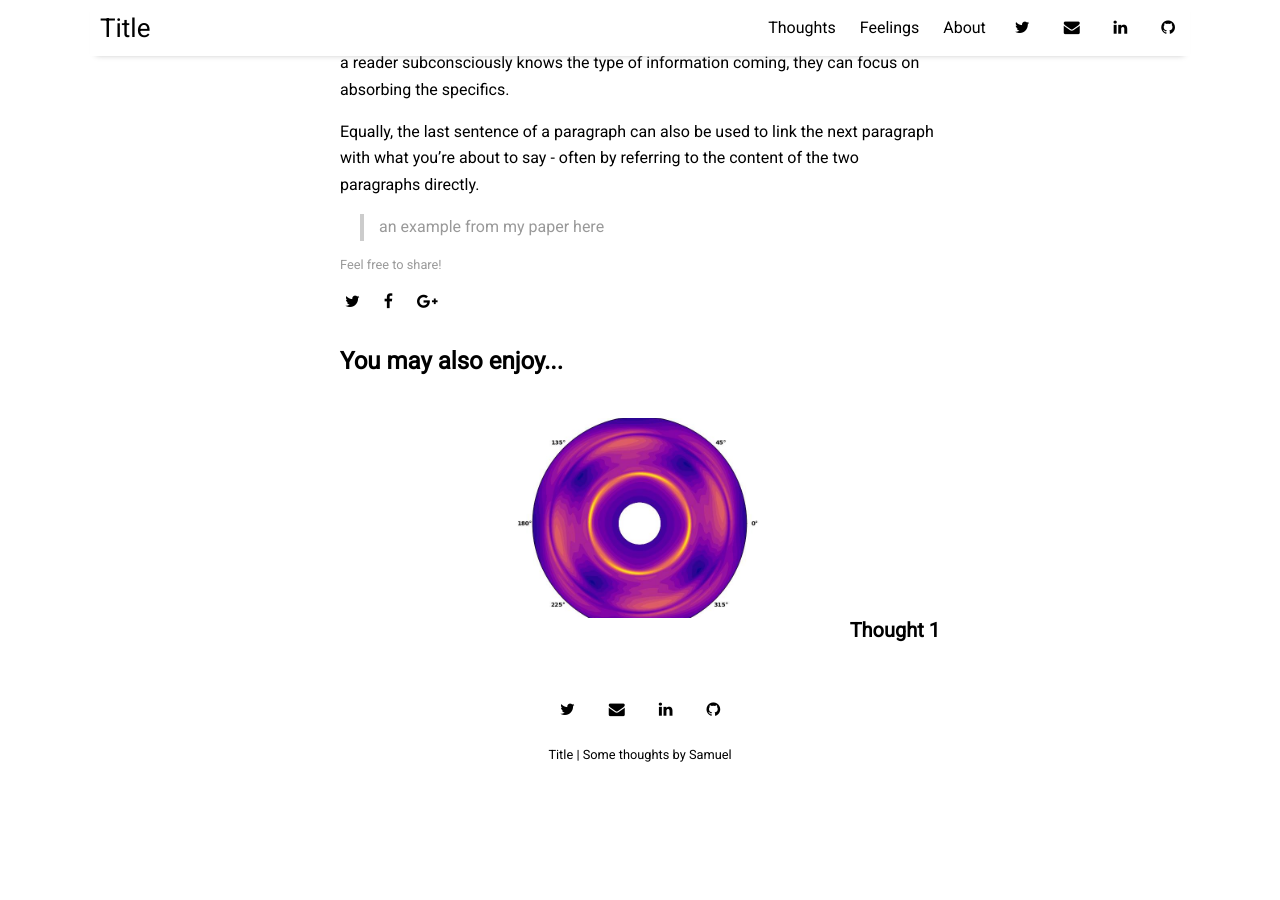
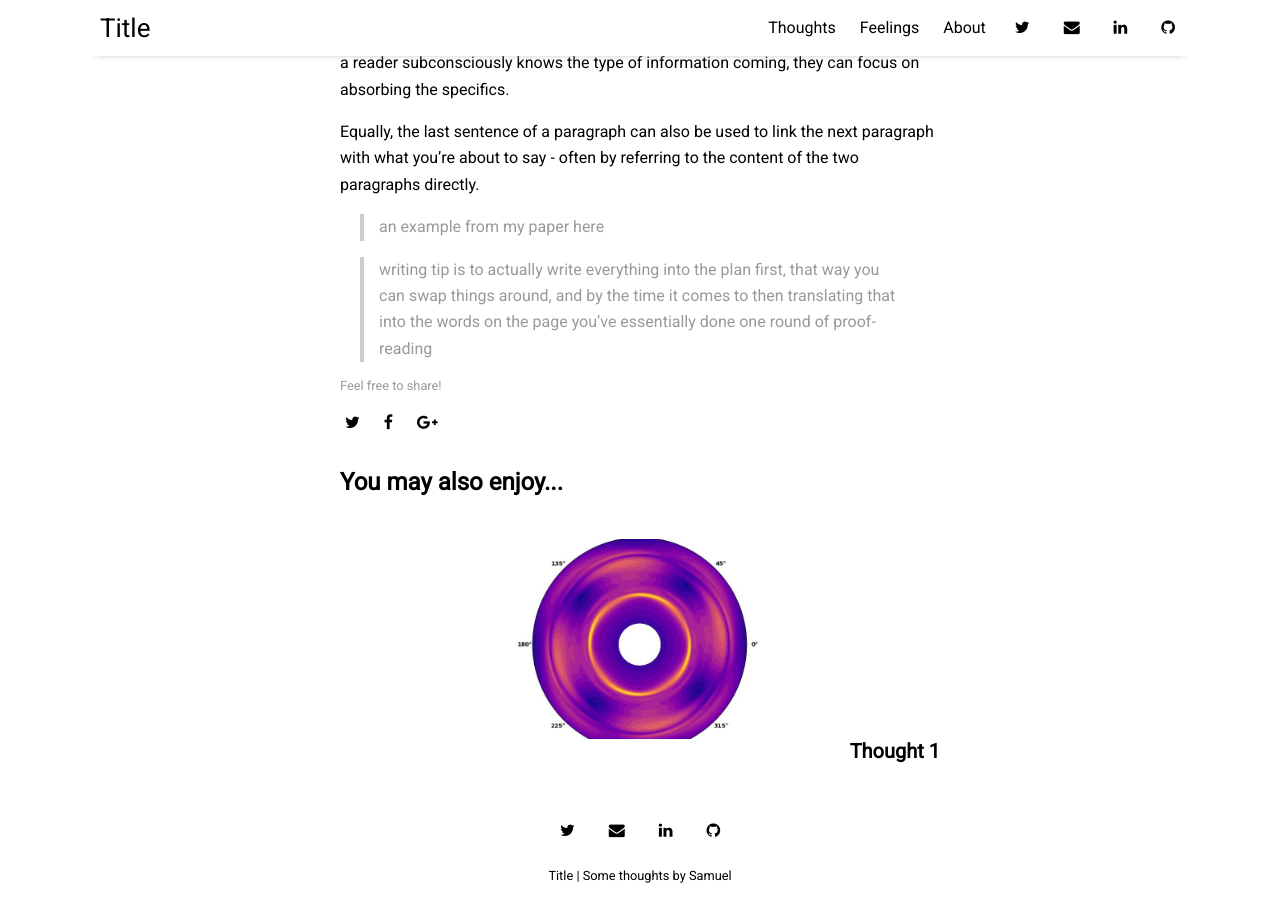
Before and after one commit to samuelhward/samuelhward.github.io, a Jekyll site: the page built from _posts/2021-04-08-scribbles_to_stories.md, in a window 1280 px wide and 900 px high, scrolled down 2385 px. Built offline with Jekyll 4.4.1, drawn with Linux system fonts in a browser that asks for light colours; nearby versions of some CDN libraries; before the commit the page ends 3178 px from its top, so only the background shows below that.

Commit message:
added note about drafting

```diff
--- a/_posts/2021-04-08-scribbles_to_stories.md
+++ b/_posts/2021-04-08-scribbles_to_stories.md
@@ -70,3 +70,5 @@ A nice way to enforce this is to make the first sentence of each paragraph compl
 Equally, the last sentence of a paragraph can also be used to link the next paragraph with what you're about to say - often by referring to the content of the two paragraphs directly.
 
 > an example from my paper here
+
+> writing tip is to actually write everything into the plan first, that way you can swap things around, and by the time it comes to then translating that into the words on the page you've essentially done one round of proof-reading
```
